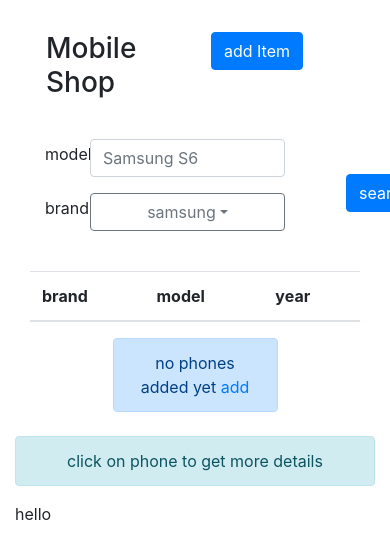
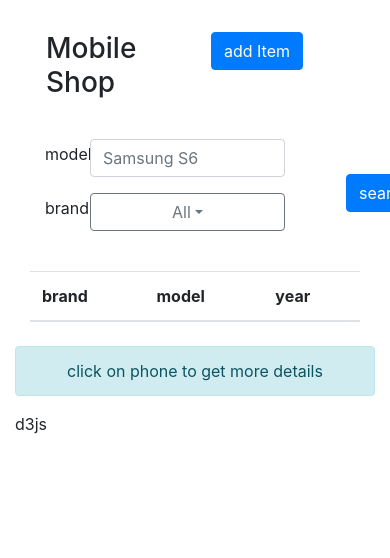
Before and after one commit to Abdelhamied200/mobileShop, a React (Create React App) app: page / in a window 390 px wide. Shown: the top 558 px of the page. Built offline with nearby package versions, Linux system fonts and the light colour scheme.

Commit message:
implementing search

```diff
--- a/src/components/table/index.jsx
+++ b/src/components/table/index.jsx
@@ -26,11 +26,15 @@ const Table = (props) => {
         </tbody>
       </table>
       {props.body ? (
+        props.body.length !== 0 ? (
+          ""
+        ) : (
+          <div class="alert alert-primary w-50 m-auto text-center" role="alert">
+            no phones added yet <Link to="/add">add</Link>
+          </div>
+        )
+      ) : (
         ""
-      ) : (
-        <div class="alert alert-primary w-50 m-auto text-center" role="alert">
-          no phones added yet <Link to="/add">add</Link>
-        </div>
       )}
     </div>
   );
--- a/src/containers/searchForm/index.jsx
+++ b/src/containers/searchForm/index.jsx
@@ -13,11 +13,11 @@ const SearchForm = (props) => {
               <Field
                 type="dropdown"
                 label="brand"
-                list={["samsung", "sony", "apple", "nokia", "lg"]}
+                list={["All", "samsung", "sony", "apple", "nokia", "lg"]}
               ></Field>
             </div>
             <div className="col-2">
-              <Button>search</Button>
+              <Button click={() => search(props.setData)}>search</Button>
             </div>
           </div>
         </div>
@@ -26,4 +26,25 @@ const SearchForm = (props) => {
   );
 };
 
+const search = (setData) => {
+  let model = document.querySelector("input[name='model']").value;
+  let brand = document.querySelector("button[name='brand']").innerText;
+
+  let data = JSON.parse(localStorage.getItem("data"));
+  let res = data.filter((element) => {
+    console.log("val", element.brand.value);
+    if (brand === "All") {
+      return true;
+    }
+    if (
+      element.model.value.includes(model) &&
+      element.brand.value.includes(brand)
+    ) {
+      return true;
+    }
+  });
+
+  setData(res);
+};
+
 export default SearchForm;
--- a/src/pages/home/index.jsx
+++ b/src/pages/home/index.jsx
@@ -2,6 +2,7 @@ import React, { useEffect, useState } from "react";
 import Navbar from "../../components/navbar";
 import Table from "../../components/table";
 import AboutPhone from "../../containers/aboutPhone";
+import Chart from "../../containers/chart";
 import SearchForm from "../../containers/searchForm";
 
 const Home = (props) => {
@@ -19,7 +20,7 @@ const Home = (props) => {
           <div className="row">
             <div className="col-lg-8 col-md-12">
               <Navbar />
-              <SearchForm />
+              <SearchForm setData={setData} />
               <Table
                 setCurrent={setCurrent}
                 heads={["brand", "model", "year"]}
@@ -27,7 +28,7 @@ const Home = (props) => {
               ></Table>
               <AboutPhone about={current}></AboutPhone>
             </div>
-            <div className="col-lg-4 col-md-12">hello</div>
+            <div className="col-lg-4 col-md-12">d3js</div>
           </div>
         </div>
       </div>
```
